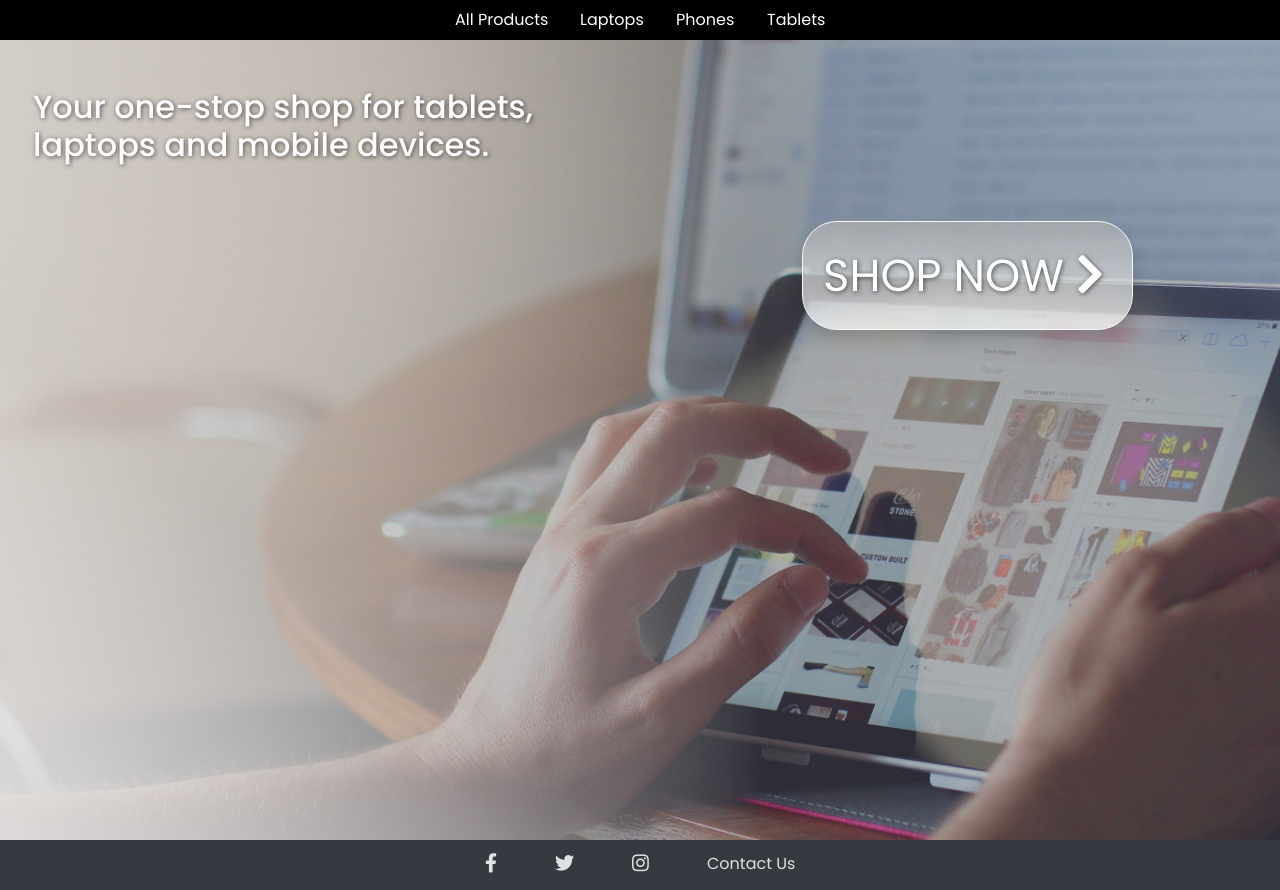
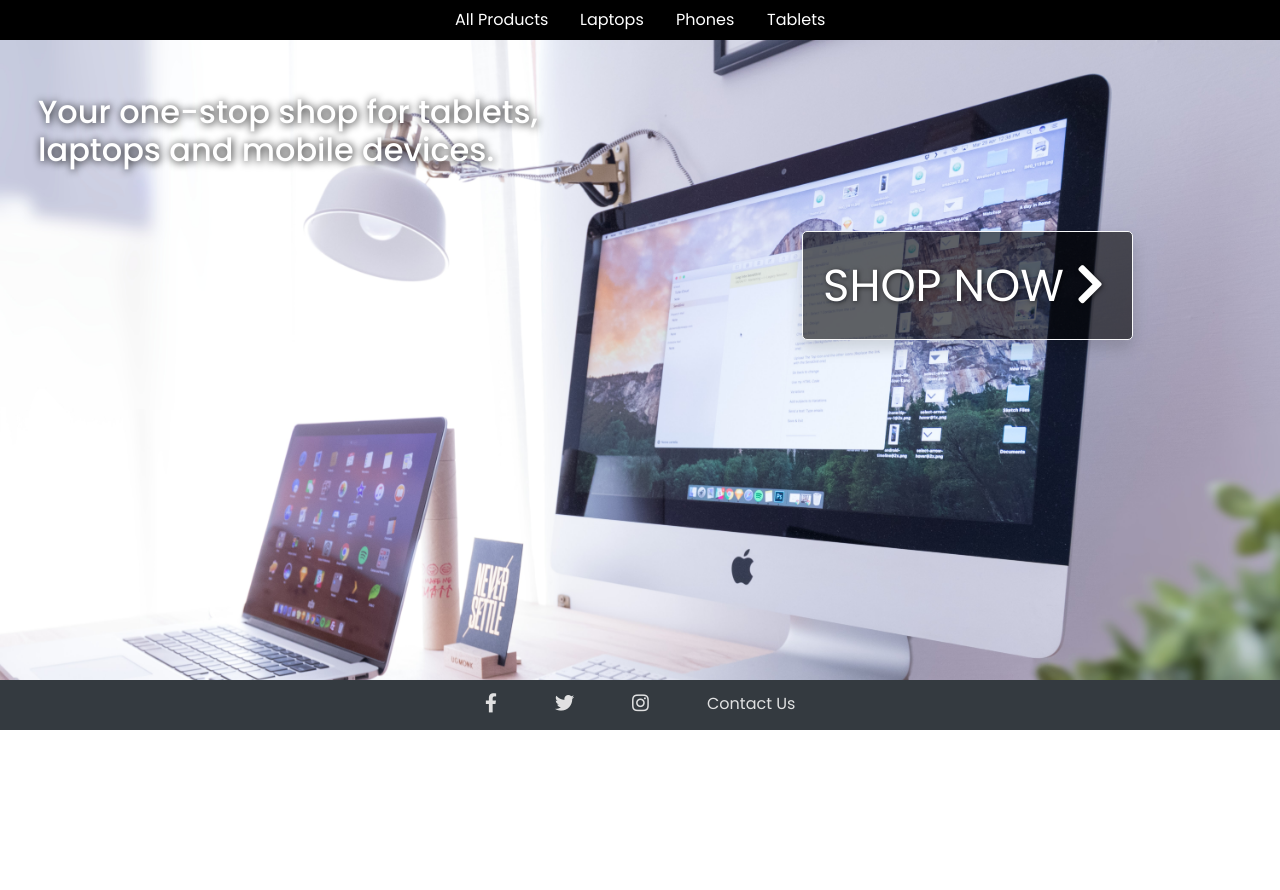
Before and after one commit to testgitpodcistudent/milestone-4-copy, a Django app: page / in a window 1280 px wide. Shown: the part 86-976 px from the top of the page. After the commit the page ends 816 px from the top, so only its background shows below. Run offline with Django 3.2, Linux system fonts and the light colour scheme; some libraries are stand-ins or nearby versions.

Commit message:
updated homepage image, text colours and shadows.

```diff
--- a/home/templates/home/index.html
+++ b/home/templates/home/index.html
@@ -4,7 +4,7 @@
 {% block content %}
 <div class="homepage-splash">
     <div class="row">
-        <div class="col-6 pl-5 pt-5 text-white text-shadow d-flex">
+        <div class="col-lg-6 col-md-12 pl-5 pt-5 text-white d-flex">
             <p class="h2">Your one-stop shop for tablets, laptops and mobile devices.</p>
         </div>
     </div>
--- a/static/css/base.css
+++ b/static/css/base.css
@@ -87,18 +87,22 @@ a:hover {
 
 /* Homepage styling */
 .homepage-splash {
-    height: 100vh;
+    height: 80vh;
     background-image: url(../images/homepage-background.jpg);
-    background-size: cover;
+    background-size:cover;
+}
+
+.homepage-splash p {
+    padding:5px;
+    text-shadow: 1px 1px 8px rgba(0, 0, 0);
 }
 
 .call-to-action {
-    border-radius: 35px;
+    border-radius: 5px;
     color: white;
     font-size: 2.8rem;
     padding: 20px;
-    background: rgb(175, 175, 175, 0.5);
-    background: linear-gradient(180deg, rgba(175, 175, 175, 0.7) 0%, rgba(255, 255, 255, 0.7) 100%);
+    background: rgba(0,0,0,0.6);
 }
 
 /* General elements styling */
```
Also changed, not shown: static/images/homepage-background.jpg.
